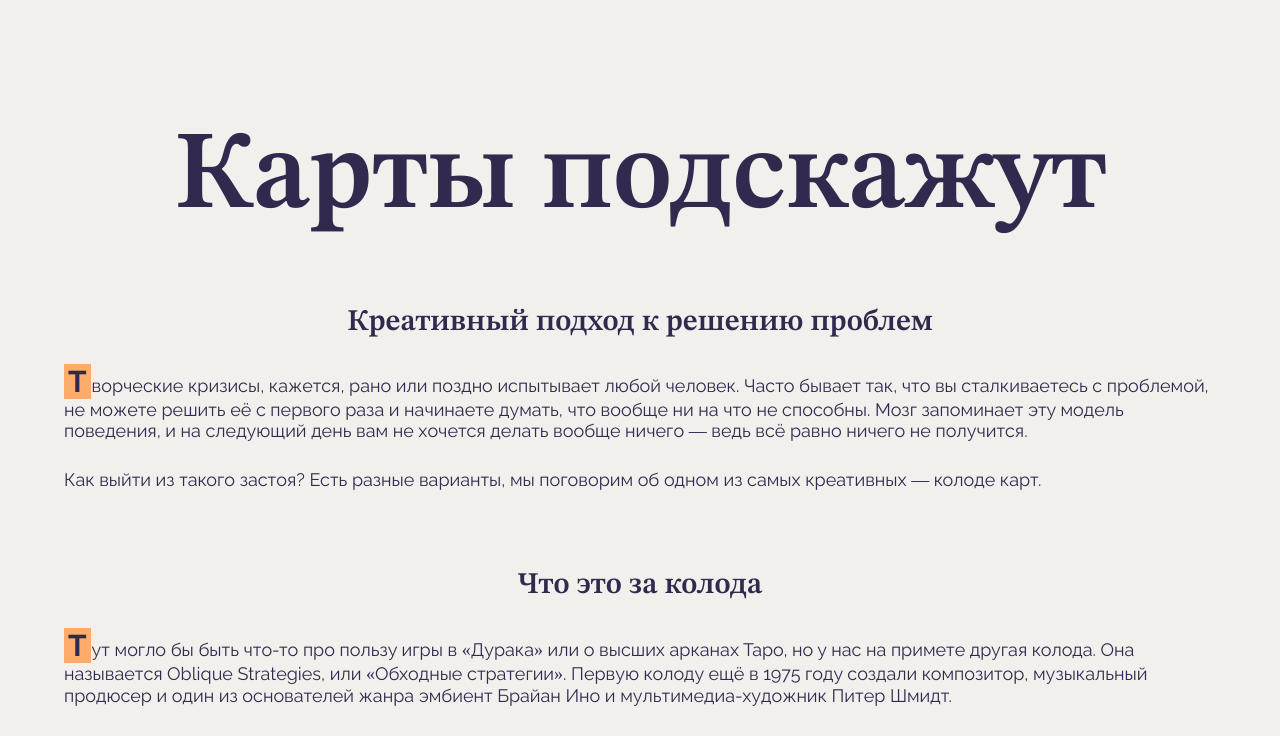
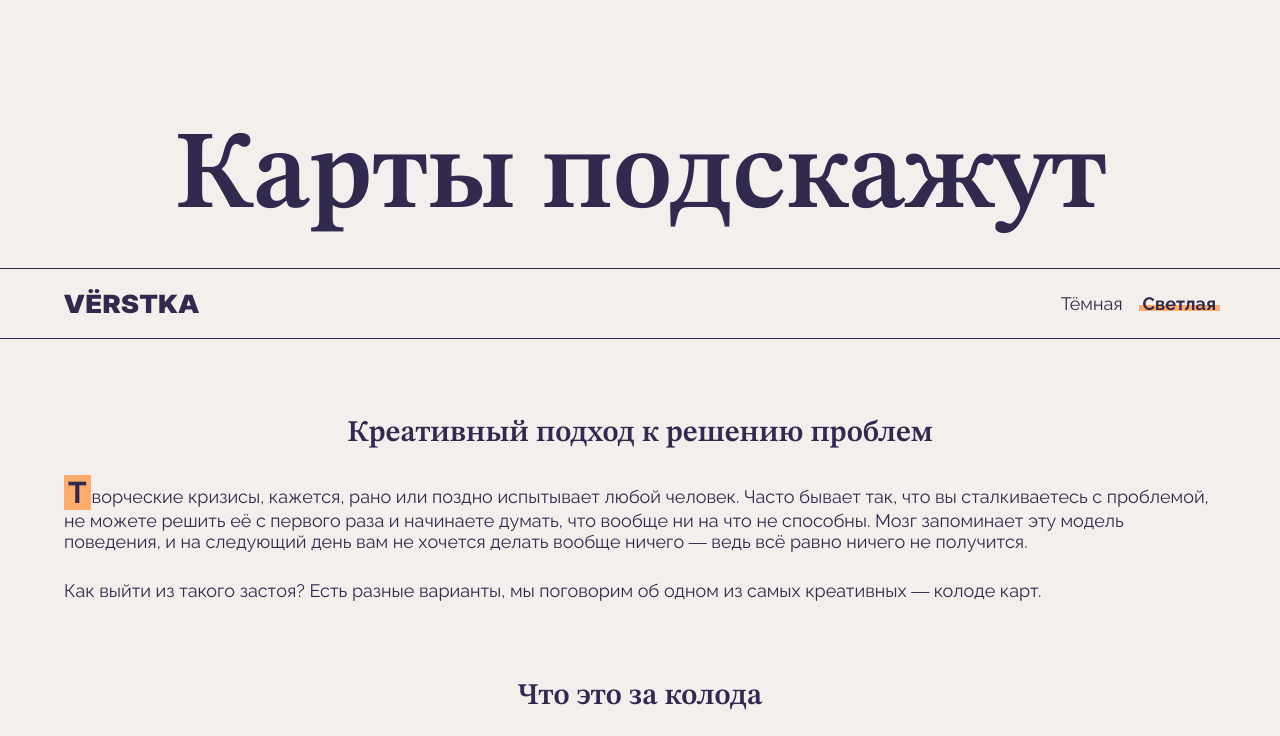
Before and after one commit to r4sk01/cards-will-tell, a plain HTML site: page index.html in a window 1280 px wide. Shown: the top 736 px of the page. Drawn offline with Linux system fonts and the light colour scheme.

Commit message:
Nav is added.

```diff
--- a/index.html
+++ b/index.html
@@ -15,6 +15,27 @@
     <header class="header">
       <h1 class="heading header__title content-section">Карты подскажут</h1>
     </header>
+
+    <nav class="header__menu content-section">
+      <div class="header__logo">
+        <svg xmlns="http://www.w3.org/2000/svg" width="135" height="25">
+          <use href="./images/logo.svg#logo"></use>
+        </svg>
+      </div>
+      <ul class="header__theme-toggler">
+        <li>
+          <button class="header__theme-button header__theme-button_type_dark">
+            Тёмная
+          </button>
+        </li>
+        <li>
+          <button disabled class="header__theme-button header__theme-button_type_light header__theme-button_is-active">
+            Светлая
+          </button>
+        </li>
+      </ul>
+    </nav>
+
     <main class="content content-section">
       <h2 class="heading content__title">Креативный подход к решению проблем</h2>
       <div class="content__text-block content__text-block_type_first-lettered">
--- a/styles/style.css
+++ b/styles/style.css
@@ -50,6 +50,52 @@ figure {
 .header__title {
   margin-block-end: 40px;
   font-size: clamp(3.75rem, 2.5rem + 5.5556vw, 7.5rem);
+}
+
+.header__menu {
+  display: flex;
+  justify-content: space-between;
+  align-items: center;
+  border-block-start: 1px solid currentColor;
+  border-block-end: 1px solid currentColor;
+  padding-block: 20px;
+}
+
+.header__theme-toggler {
+  display: flex;
+  gap: 20px;
+  padding: 0;
+  list-style: none;
+}
+
+.header__theme-button {
+  position: relative;
+  border: none;
+  padding: 0;
+  color: currentColor;
+  font-family: inherit;
+  font-size: 18px;
+  background-color: transparent;
+  cursor: pointer;
+}
+
+.header__theme-button:hover {
+  text-decoration: underline;
+}
+
+.header__theme-button_is-active {
+  font-weight: 700;
+}
+
+.header__theme-button_is-active:after {
+  content: '';
+  position: absolute;
+  z-index: -1;
+  inline-size: calc(100% + 8px);
+  block-size: 0.5ch;
+  background-color: var(--accent-color);
+  inset-block-end: 0.3ch;
+  inset-inline-start: -4px;
 }
 
 .content__title {
@@ -163,3 +209,5 @@ figure {
   inset-block-end: 0.3ch;
   inset-inline-start: -4px;
 }
+
+.
```
